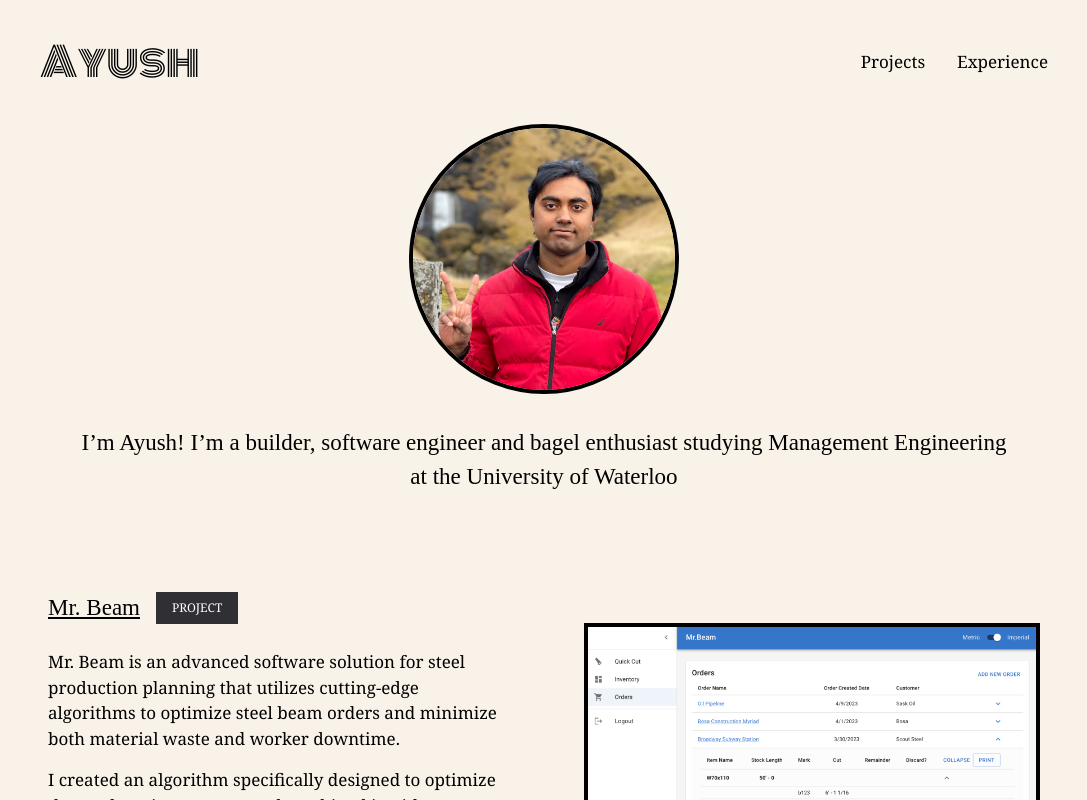
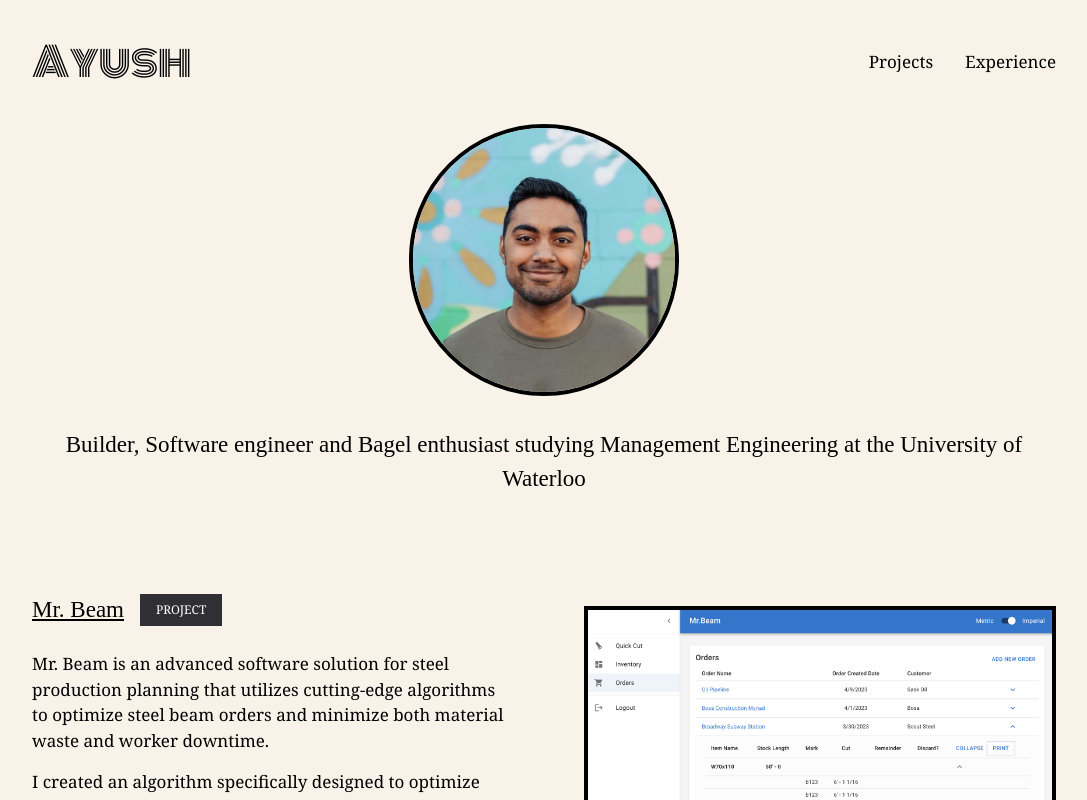
Before and after one commit to ayushbh2020/personal-site, a Next.js app: page / in a window 1280 px wide. Shown: the top 800 px of the page, without its empty margins (96-1183 px from the left). Built offline with nearby package versions, Linux system fonts and the light colour scheme; a web font is replaced by a local one.

Commit message:
formatting fixes + new profile img

```diff
--- a/app/experience/page.tsx
+++ b/app/experience/page.tsx
@@ -3,7 +3,7 @@ import { experience } from "@/constants/experience";
 
 export default function Experience() {
   return (
-    <main className="flex flex-col max-w-screen-lg px-8 w-full my-14">
+    <main className="flex flex-col max-w-screen-lg w-full my-14">
       <h1 className="text-left ">Experience</h1>
       {experience.map((experience, index) => (
         <ExperienceCard
--- a/app/layout.tsx
+++ b/app/layout.tsx
@@ -16,8 +16,8 @@ export default function RootLayout({ children }: { children: React.ReactNode })
   return (
     <html lang="en">
       <body className="bg-eggshell">
-        <div className="flex flex-col items-center min-h-screen ">
-          <div className="max-w-screen-lg w-full flex items-center justify-between my-8 px-2">
+        <div className="flex flex-col items-center min-h-screen mx-8 md:mx-4">
+          <div className="max-w-screen-lg w-full flex items-center justify-between my-8 ">
             <Link href={"/"} className="logo">
               Ayush
             </Link>
--- a/app/page.tsx
+++ b/app/page.tsx
@@ -13,11 +13,11 @@ interface Project {
 
 export default function Home() {
   return (
-    <main className="flex flex-col items-center max-w-screen-lg px-4">
+    <main className="flex flex-col items-center max-w-screen-lg ">
       <div className="flex flex-col items-center mb-8 md:mb-24">
         <div className="mx-20 md:m-0">
           <Image
-            src="/profile.jpg"
+            src="/profile.jpeg"
             alt="profile pic"
             width={270}
             height={270}
@@ -25,8 +25,8 @@ export default function Home() {
           />
         </div>
         <h3 className="text-center mt-8 px-6">
-          I’m Ayush! I’m a builder, software engineer and bagel enthusiast studying
-          Management Engineering at the University of Waterloo{" "}
+          Builder, Software engineer and Bagel enthusiast studying Management Engineering
+          at the University of Waterloo{" "}
         </h3>
       </div>
       {projects.map((project: Project, index: number) => (
--- a/app/projects/page.jsx
+++ b/app/projects/page.jsx
@@ -3,7 +3,7 @@ import { projects } from "@/constants/projects";
 
 export default function Projects() {
   return (
-    <main className="flex flex-col max-w-screen-lg px-8 w-full my-14">
+    <main className="flex flex-col max-w-screen-lg  w-full my-14">
       <h1 className="text-left ">Projects</h1>
       {projects.map((project, index) => (
         <ProjectCard
--- a/components/ExperienceCard.tsx
+++ b/components/ExperienceCard.tsx
@@ -30,6 +30,7 @@ const ExperienceCard = (props: any) => {
       <p className="my-3 whitespace-pre-wrap">{companyDescription}</p>
       <div className="my-3">
         <p>Accomplishments:</p>
+        <div className="ml-4">
           <ul className="list-disc">
             {accomplishments.map((accomplishment: string, index: string) => (
               <li key={index}>
@@ -38,8 +39,10 @@ const ExperienceCard = (props: any) => {
             ))}
           </ul>
         </div>
+      </div>
       <div className="my-3">
         <p> Stack and processes:</p>
+        <div className="ml-4">
           <ul className="list-disc">
             {stack.map((stackItem: string, index: string) => (
               <li key={index}>
@@ -49,6 +52,7 @@ const ExperienceCard = (props: any) => {
           </ul>
         </div>
       </div>
+    </div>
   );
 };
 
--- a/components/ProjectCard.tsx
+++ b/components/ProjectCard.tsx
@@ -12,6 +12,7 @@ const ProjectCard = (props: any) => {
       <p className="my-3 whitespace-pre-wrap">{description}</p>
       <div className="my-3">
         <p>Key Contributions:</p>
+        <div className="ml-4">
           <ul className="list-disc">
             {contributions.map((contribution: string, index: string) => (
               <li key={index}>
@@ -20,8 +21,10 @@ const ProjectCard = (props: any) => {
             ))}
           </ul>
         </div>
+      </div>
       <div className="my-3">
         <p>APIs and Technologies </p>
+        <div className="ml-4">
           <ul className="list-disc">
             {tech.map((techItem: string, index: string) => (
               <li key={index}>
@@ -31,6 +34,7 @@ const ProjectCard = (props: any) => {
           </ul>
         </div>
       </div>
+    </div>
   );
 };
 
```
Also changed, not shown: public/profile.jpeg (added), public/profile.jpg (deleted). Lines whose indentation alone changed are shown as unchanged.
